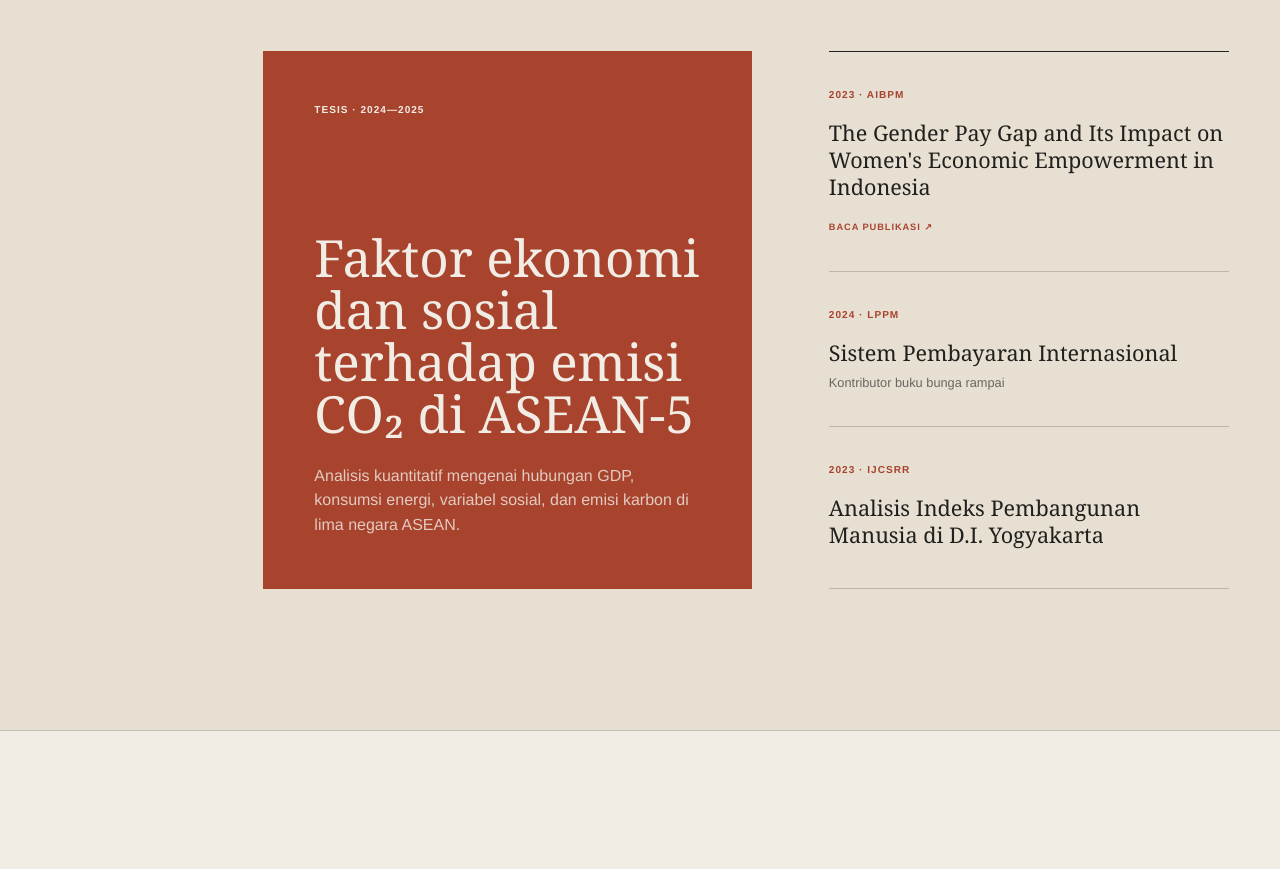
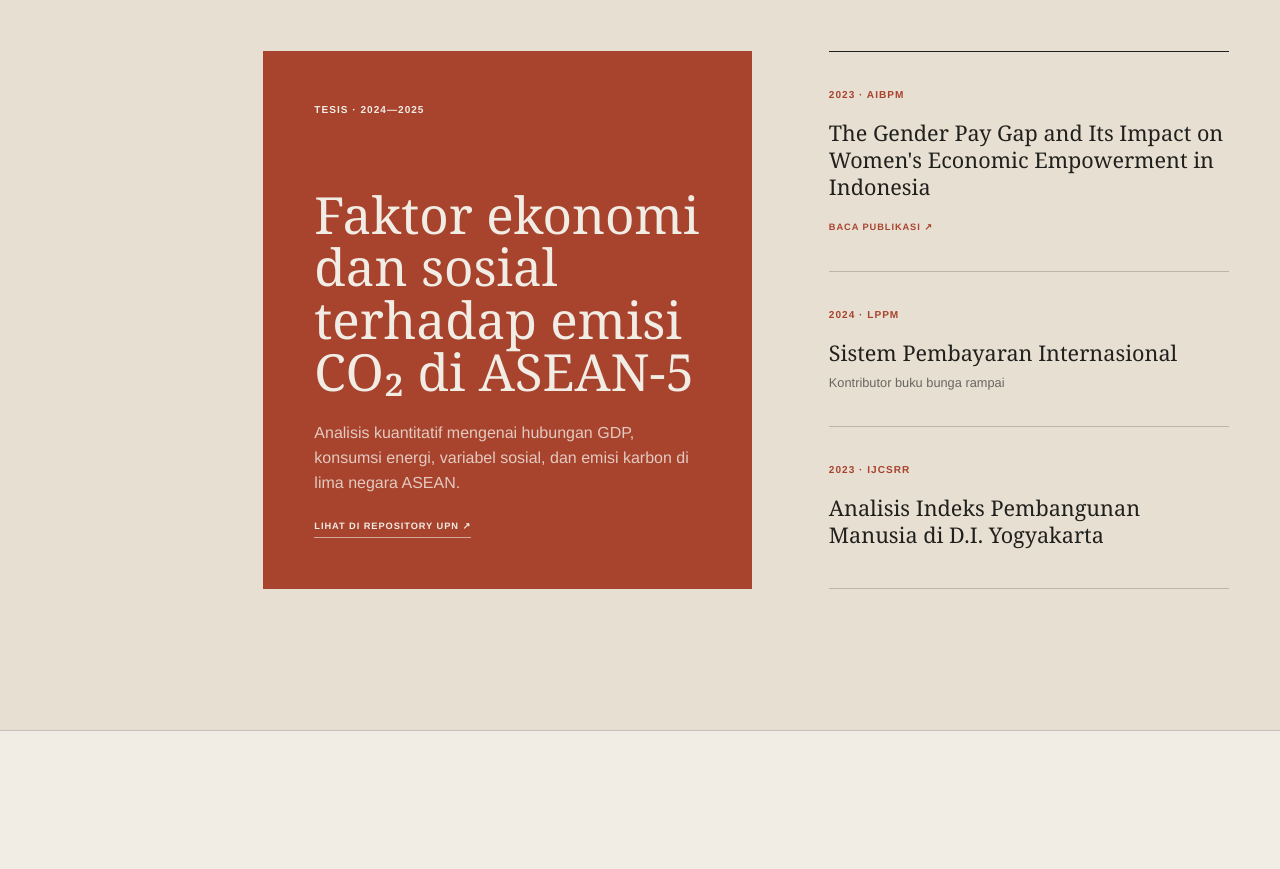
Before and after one commit to ayunngtysmaarf/ayunngtysmaarf.github.io, a plain HTML site: page index.html in a window 1280 px wide. Shown: the part 4186-5055 px from the top of the page. Drawn offline with Linux system fonts and the light colour scheme.

Commit message:
Link featured thesis publication

```diff
--- a/index.html
+++ b/index.html
@@ -164,9 +164,12 @@
         </div>
         <div class="work-grid">
           <article class="featured-work">
-            <span class="work-type" data-id="Tesis · 2024—2025" data-en="Thesis · 2024—2025">Tesis · 2024—2025</span>
-            <h3 data-id="Faktor ekonomi dan sosial terhadap emisi CO₂ di ASEAN-5" data-en="Economic and social factors affecting CO₂ emissions in ASEAN-5">Faktor ekonomi dan sosial terhadap emisi CO₂ di ASEAN-5</h3>
-            <p data-id="Analisis kuantitatif mengenai hubungan GDP, konsumsi energi, variabel sosial, dan emisi karbon di lima negara ASEAN." data-en="A quantitative analysis of GDP, energy consumption, social variables, and carbon emissions across five ASEAN countries.">Analisis kuantitatif mengenai hubungan GDP, konsumsi energi, variabel sosial, dan emisi karbon di lima negara ASEAN.</p>
+            <a class="featured-research-link" href="http://eprints.upnyk.ac.id/43840/" target="_blank" rel="noreferrer">
+              <span class="work-type" data-id="Tesis · 2024—2025" data-en="Thesis · 2024—2025">Tesis · 2024—2025</span>
+              <h3 data-id="Faktor ekonomi dan sosial terhadap emisi CO₂ di ASEAN-5" data-en="Economic and social factors affecting CO₂ emissions in ASEAN-5">Faktor ekonomi dan sosial terhadap emisi CO₂ di ASEAN-5</h3>
+              <p data-id="Analisis kuantitatif mengenai hubungan GDP, konsumsi energi, variabel sosial, dan emisi karbon di lima negara ASEAN." data-en="A quantitative analysis of GDP, energy consumption, social variables, and carbon emissions across five ASEAN countries.">Analisis kuantitatif mengenai hubungan GDP, konsumsi energi, variabel sosial, dan emisi karbon di lima negara ASEAN.</p>
+              <small data-id="Lihat di Repository UPN ↗" data-en="View in UPN Repository ↗">Lihat di Repository UPN ↗</small>
+            </a>
           </article>
           <div class="work-list">
             <article><a class="research-link" href="https://www.ejournal.aibpmjournals.com/index.php/JICP/article/view/2721" target="_blank" rel="noreferrer"><span>2023 · AIBPM</span><h3>The Gender Pay Gap and Its Impact on Women's Economic Empowerment in Indonesia</h3><small data-id="Baca publikasi ↗" data-en="Read publication ↗">Baca publikasi ↗</small></a></article>
--- a/styles.css
+++ b/styles.css
@@ -227,9 +227,11 @@ h2 { font-family: var(--serif); font-size: clamp(2.75rem, 6vw, 6.2rem); font-wei
 .featured-work { display: flex; flex-direction: column; justify-content: flex-end; min-height: 31rem; padding: clamp(1.5rem, 4vw, 3.5rem); color: var(--paper); background: var(--accent); }
 .featured-work { transition: transform .5s cubic-bezier(.2,.7,.2,1), box-shadow .5s ease; }
 .featured-work:hover { transform: translateY(-.65rem); box-shadow: 0 1.8rem 3.5rem rgba(32,32,29,.14); }
+.featured-research-link { display: flex; flex: 1; flex-direction: column; justify-content: flex-end; }
 .work-type, .work-list span { font-size: .63rem; font-weight: 700; letter-spacing: .1em; text-transform: uppercase; }
 .featured-work h3 { max-width: 40rem; margin: auto 0 1.5rem; font-family: var(--serif); font-size: clamp(2.1rem, 4vw, 4rem); font-weight: normal; line-height: 1.02; }
 .featured-work p { max-width: 35rem; margin-bottom: 0; opacity: .8; }
+.featured-research-link small { display: inline-block; width: fit-content; margin-top: 1.5rem; padding-bottom: .2rem; border-bottom: 1px solid rgba(241,237,229,.6); font-size: .58rem; font-weight: 700; letter-spacing: .1em; text-transform: uppercase; }
 .work-list { border-top: 1px solid var(--ink); }
 .work-list article { padding: 1.8rem 0 2.1rem; border-bottom: 1px solid var(--line); }
 .work-list article { transition: padding-left .3s ease, border-color .3s ease; }
```
